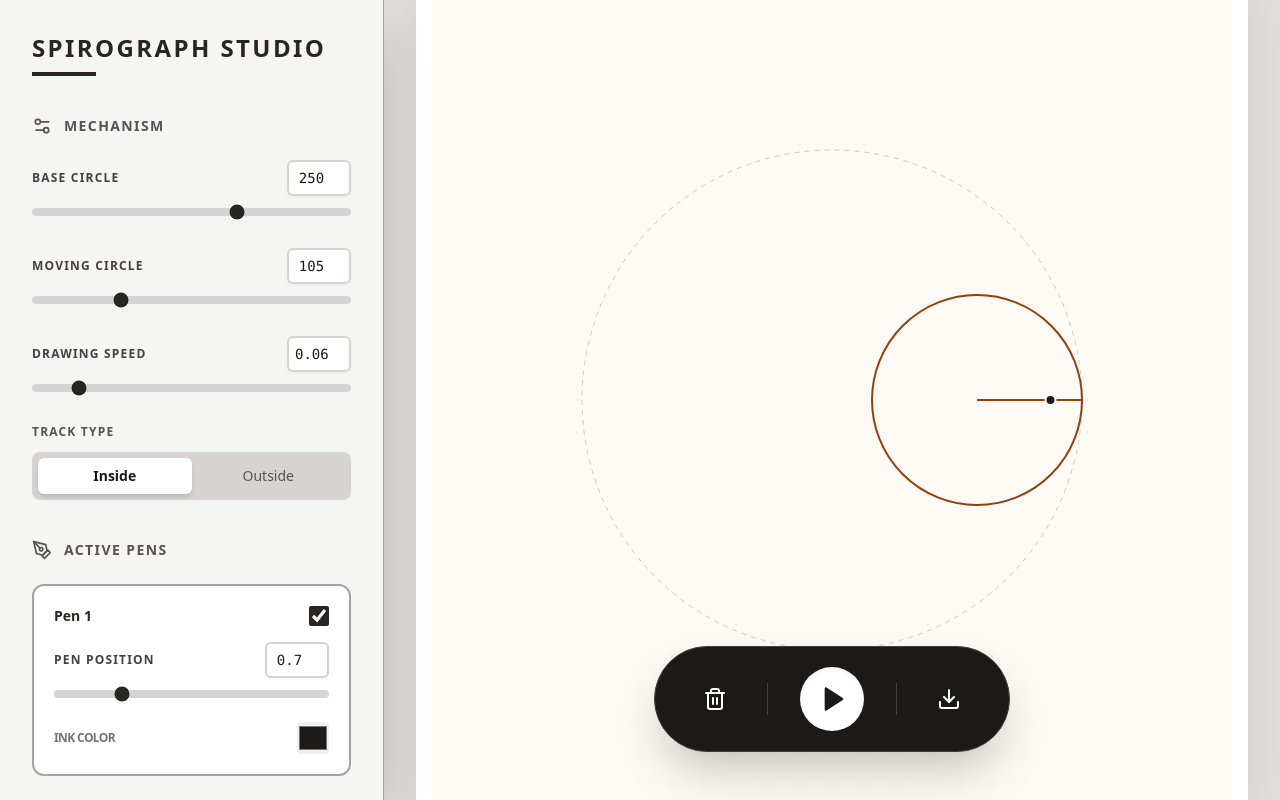
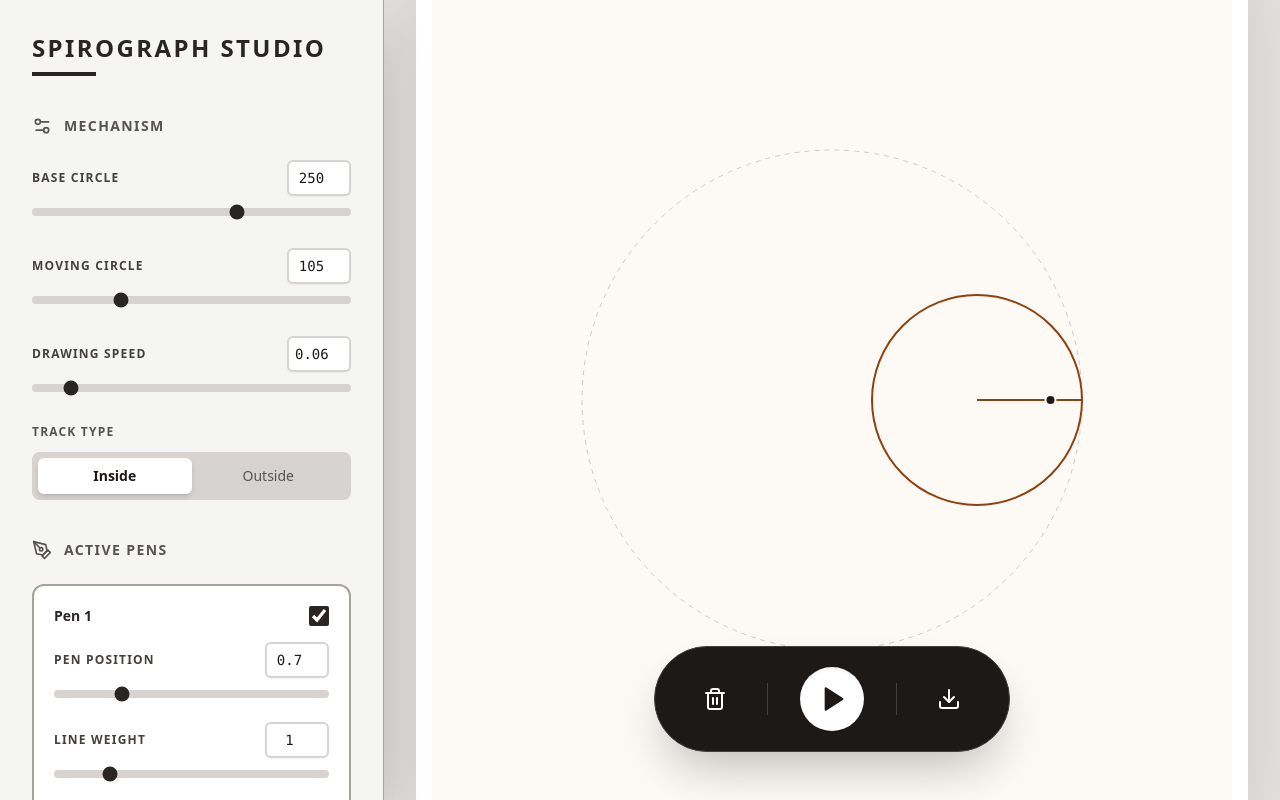
Before and after one commit to jamiedavo/spirographic-studio, a React (Vite) app: page / in a window 1280 px wide. Built offline with nearby package versions, Linux system fonts and the light colour scheme.

Commit message:
Refactor speed and pen width settings in App.jsx

```diff
--- a/src/App.jsx
+++ b/src/App.jsx
@@ -1,5 +1,5 @@
 import React, { useState, useEffect, useRef, useCallback } from 'react';
-import { Play, Pause, Trash2, Download, Settings2, PenTool, Eye, EyeOff, FastForward } from 'lucide-react';
+import { Play, Pause, Trash2, Download, Settings2, PenTool, Eye, EyeOff } from 'lucide-react';
 
 const CANVAS_SIZE = 800;
 const COLORS = {
@@ -15,11 +15,11 @@ const SpirographStudio = () => {
   const [outerRadius, setOuterRadius] = useState(250);
   const [innerRadius, setInnerRadius] = useState(105);
   const [isEpicycloid, setIsEpicycloid] = useState(false);
-  const [speed, setSpeed] = useState(0.06); // Default speed
+  const [speed, setSpeed] = useState(0.06);
   const [pens, setPens] = useState([
-    { id: 1, offset: 0.7, color: '#1c1917', active: true, width: 1.5 },
-    { id: 2, offset: 0.4, color: '#44403c', active: false, width: 1.2 },
-    { id: 3, offset: 0.9, color: '#92400e', active: false, width: 1.8 },
+    { id: 1, offset: 0.7, color: '#1c1917', active: true, width: 1.0 },
+    { id: 2, offset: 0.4, color: '#44403c', active: false, width: 1.0 },
+    { id: 3, offset: 0.9, color: '#92400e', active: false, width: 1.0 },
   ]);
 
   const [showGuides, setShowGuides] = useState(true);
@@ -83,8 +83,6 @@ const SpirographStudio = () => {
   const animate = useCallback(() => {
     if (!isPlaying) return;
     const mainCtx = mainCanvasRef.current.getContext('2d');
-
-    // Increased sub-steps for high-speed smoothness
     const steps = 12;
     for (let s = 0; s < steps; s++) {
       const prevAngle = angleRef.current;
@@ -151,9 +149,7 @@ const SpirographStudio = () => {
           <div className="space-y-8">
             <ControlGroup label="Base Circle" value={outerRadius} min={10} max={380} onChange={setOuterRadius} />
             <ControlGroup label="Moving Circle" value={innerRadius} min={5} max={380} onChange={setInnerRadius} />
-
-            {/* --- Speed Slider Addition --- */}
-            <ControlGroup label="Drawing Speed" value={speed} min={0.01} max={0.4} step={0.01} onChange={setSpeed} />
+            <ControlGroup label="Drawing Speed" value={speed} min={0.01} max={0.5} step={0.01} onChange={setSpeed} />
 
             <div className="flex flex-col gap-3">
               <label className="text-xs font-bold uppercase tracking-widest text-stone-600">Track Type</label>
@@ -181,10 +177,16 @@ const SpirographStudio = () => {
                 }} />
               </div>
               {pen.active && (
-                <div className="space-y-4">
+                <div className="space-y-6">
                   <ControlGroup label="Pen Position" value={pen.offset} min={0} max={3} step={0.01} onChange={(v) => {
                     const newPens = [...pens];
                     newPens[idx].offset = v;
+                    setPens(newPens);
+                  }} />
+                  {/* --- NEW DENSITY / WIDTH SLIDER --- */}
+                  <ControlGroup label="Line Weight" value={pen.width} min={0.1} max={5} step={0.1} onChange={(v) => {
+                    const newPens = [...pens];
+                    newPens[idx].width = v;
                     setPens(newPens);
                   }} />
                   <div className="flex justify-between items-center pt-2">
@@ -209,10 +211,6 @@ const SpirographStudio = () => {
 
       <main className="flex-1 relative flex items-center justify-center p-8 bg-stone-300/30">
         <div className="relative shadow-[0_0_60px_rgba(0,0,0,0.1)] rounded-sm overflow-hidden bg-white border-[16px] border-white">
-           <div
-            className="absolute inset-0 pointer-events-none opacity-20"
-            style={{ backgroundImage: `radial-gradient(#a8a29e 1.5px, transparent 0)`, backgroundSize: '32px 32px' }}
-          ></div>
           <canvas ref={mainCanvasRef} width={CANVAS_SIZE} height={CANVAS_SIZE} />
           <canvas ref={overlayCanvasRef} width={CANVAS_SIZE} height={CANVAS_SIZE} className="absolute top-0 left-0 pointer-events-none" />
         </div>
```
